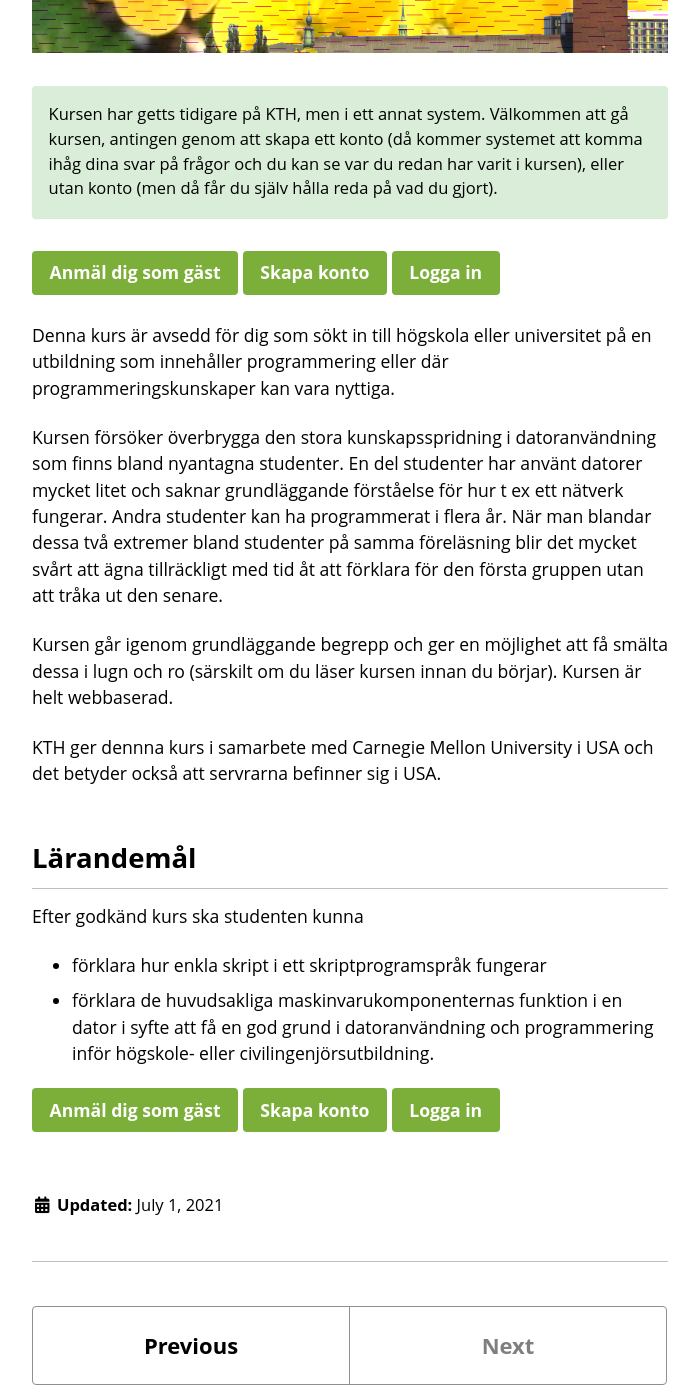
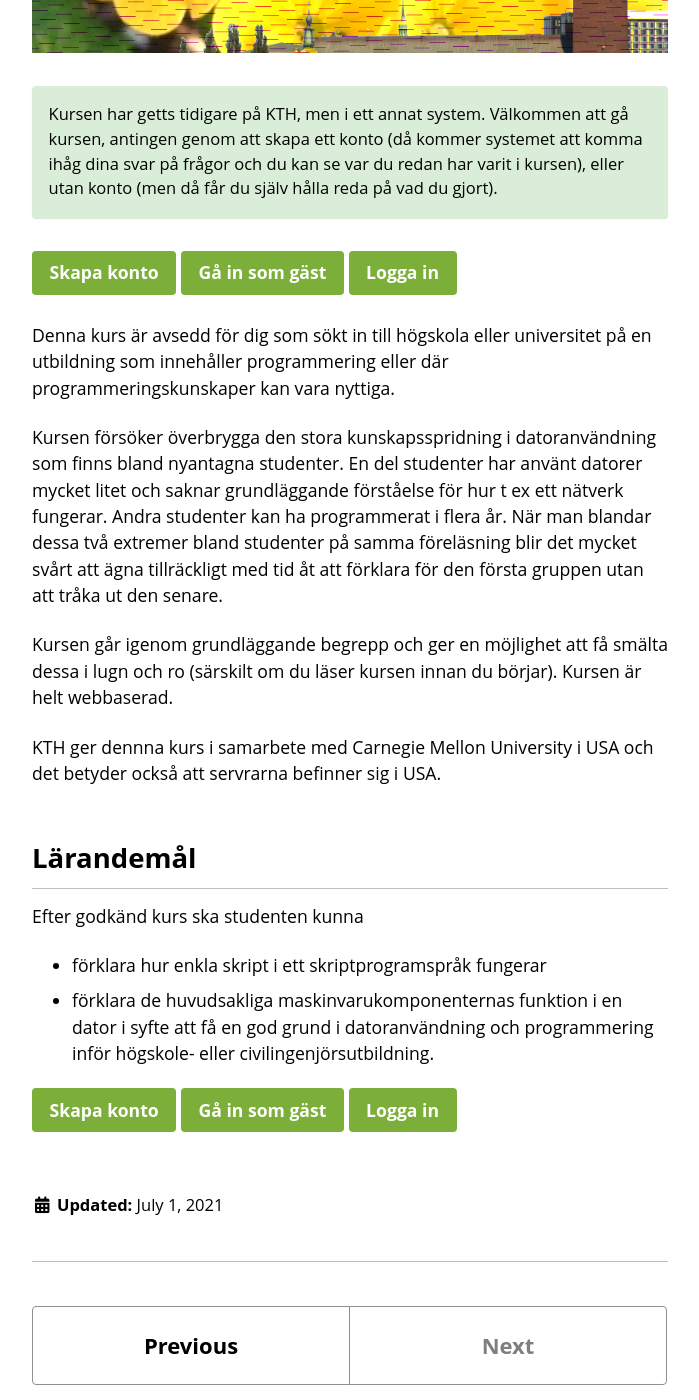
Before and after one commit to gjbunyea/oli-kth-site, a Jekyll site: the page built from _courses/sommarprogrammering.md, in a window 1280 px wide and 1400 px high, scrolled down 426 px. Shown: the whole window, without its empty margins (290-989 px from the left). Built offline with Jekyll 4.4.1, drawn with Linux system fonts in a browser that asks for light colours; cached includes are drawn as plain includes.

Commit message:
moved buttons

```diff
--- a/_courses/sommarprogrammering.md
+++ b/_courses/sommarprogrammering.md
@@ -11,8 +11,9 @@ Kursen har getts tidigare på KTH, men i ett annat system.
 Välkommen att gå kursen, antingen genom att skapa ett konto (då kommer systemet att komma ihåg dina svar på frågor och du kan se var du redan har varit i kursen), eller utan konto (men då får du själv hålla reda på vad du gjort).
 {: .notice .notice--success}
 
-[Anmäl dig som gäst](https://proton.oli.cmu.edu/sections/sommarprogrammering21){: .btn .btn--primary .btn--large}
+
 [Skapa konto](https://proton.oli.cmu.edu/registration/new?section=sommarprogrammering21){: .btn .btn--primary .btn--large}
+[Gå in som gäst](https://proton.oli.cmu.edu/sections/sommarprogrammering21){: .btn .btn--primary .btn--large}
 [Logga in](https://proton.oli.cmu.edu/session/new?section=sommarprogrammering21){: .btn .btn--primary .btn--large}
 
 Denna kurs är avsedd för dig som sökt in till högskola eller
@@ -42,6 +43,6 @@ i syfte att få en god grund i datoranvändning och programmering inför högsko
 
 <!-- Button to Sign Up for Course -->
 <!-- [Gå den här kursen](){: .btn .btn--primary .btn--large} -->
-[Anmäl dig som gäst](https://proton.oli.cmu.edu/sections/sommarprogrammering21){: .btn .btn--primary .btn--large}
 [Skapa konto](https://proton.oli.cmu.edu/registration/new?section=sommarprogrammering21){: .btn .btn--primary .btn--large}
+[Gå in som gäst](https://proton.oli.cmu.edu/sections/sommarprogrammering21){: .btn .btn--primary .btn--large}
 [Logga in](https://proton.oli.cmu.edu/session/new?section=sommarprogrammering21){: .btn .btn--primary .btn--large}
```
